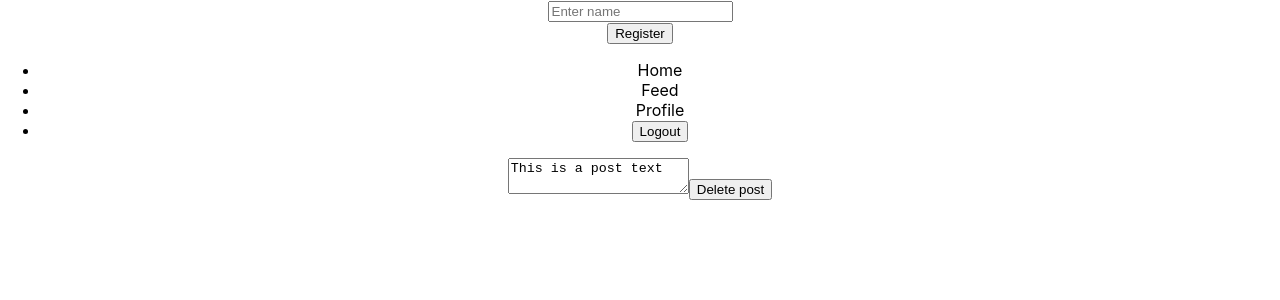
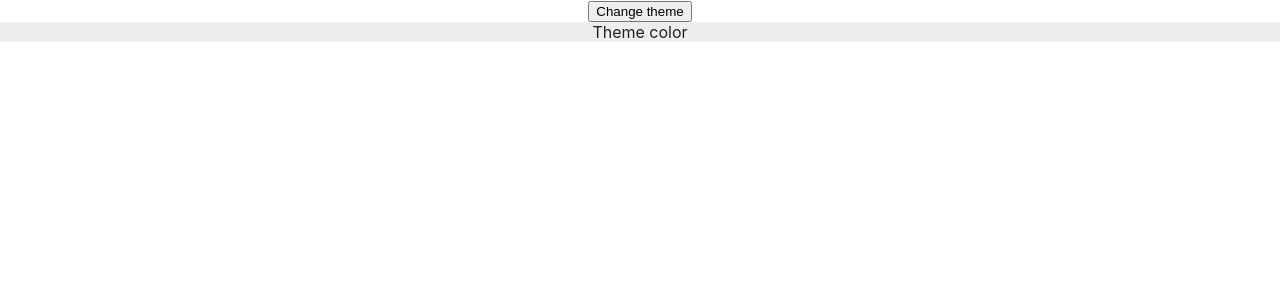
Before and after one commit to dimon08888/custom-hooks, a React (Create React App) app: page / in a window 1280 px wide. Shown: the top 300 px of the page. Built offline with nearby package versions, Linux system fonts and the light colour scheme.

Commit message:
Добавлено ThemeProvider example

```diff
--- a/src/App.tsx
+++ b/src/App.tsx
@@ -1,15 +1,27 @@
-import React from 'react'
+import React, { useState } from 'react'
 import './App.css'
-import { ToastProvider, useToast } from './toast/Toast'
+import ThemeProvider from './providers/ThemeProvider'
+import { ThemeContext, themes } from './providers/ThemeProvider'
+import { ToastProvider, useToast } from './providers/ToastProvider'
 
 function App() {
+  const [theme, setTheme] = useState(themes.light)
+
+  function toggleTheme() {
+    setTheme(theme => (theme === themes.light ? themes.dark : themes.light))
+  }
+
   return (
     <div className='App'>
-      <ToastProvider>
-        <RegisterForm />
-        <Menu />
-        <DeletePost />
-      </ToastProvider>
+      <button onClick={toggleTheme}>Change theme</button>
+      <ThemeContext.Provider value={theme}>
+        <ThemeProvider />
+        {/* <ToastProvider>
+          <RegisterForm />
+          <Menu />
+          <DeletePost />
+        </ToastProvider> */}
+      </ThemeContext.Provider>
     </div>
   )
 }
@@ -74,3 +86,25 @@ function DeletePost() {
 // regiseter -> submit -> toast()
 
 export default App
+
+// const [user, setUser] = useState(null)
+
+// function login() {}
+
+// function logout() {}
+
+// function authenticate() {}
+
+// const [language, setLanguage] = useState('ru')
+
+// function changeLanguage() {}
+
+// const [toasts, setToasts] = useState([])
+
+// function toast() {}
+
+// const [modal, setModal] = useState()
+
+// function openModal() {}
+
+// function closeModal() {}
--- /dev/null
+++ b/src/providers/ThemeProvider.tsx
@@ -0,0 +1,24 @@
+import { createContext, useContext } from 'react'
+
+export const themes = {
+  light: {
+    background: '#eee',
+    textColor: '#222',
+  },
+  dark: {
+    background: '#222',
+    textColor: '#eee',
+  },
+}
+
+export const ThemeContext = createContext(themes.light)
+
+export default function ThemeProvider() {
+  const theme = useContext(ThemeContext)
+
+  return (
+    <div style={{ background: theme.background, color: theme.textColor }}>
+      Theme color
+    </div>
+  )
+}
```
Also changed, not shown: src/providers/ToastProvider.tsx (renamed from src/toast/Toast.tsx).
